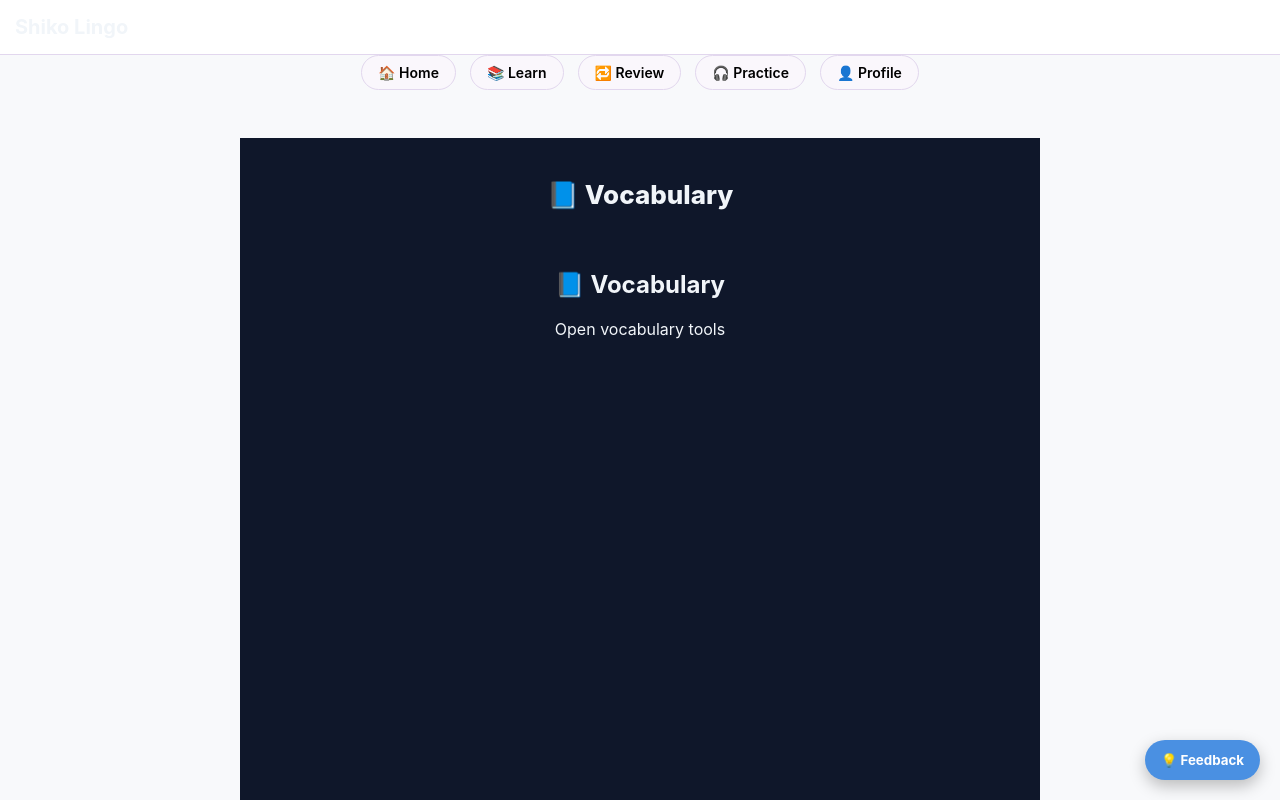
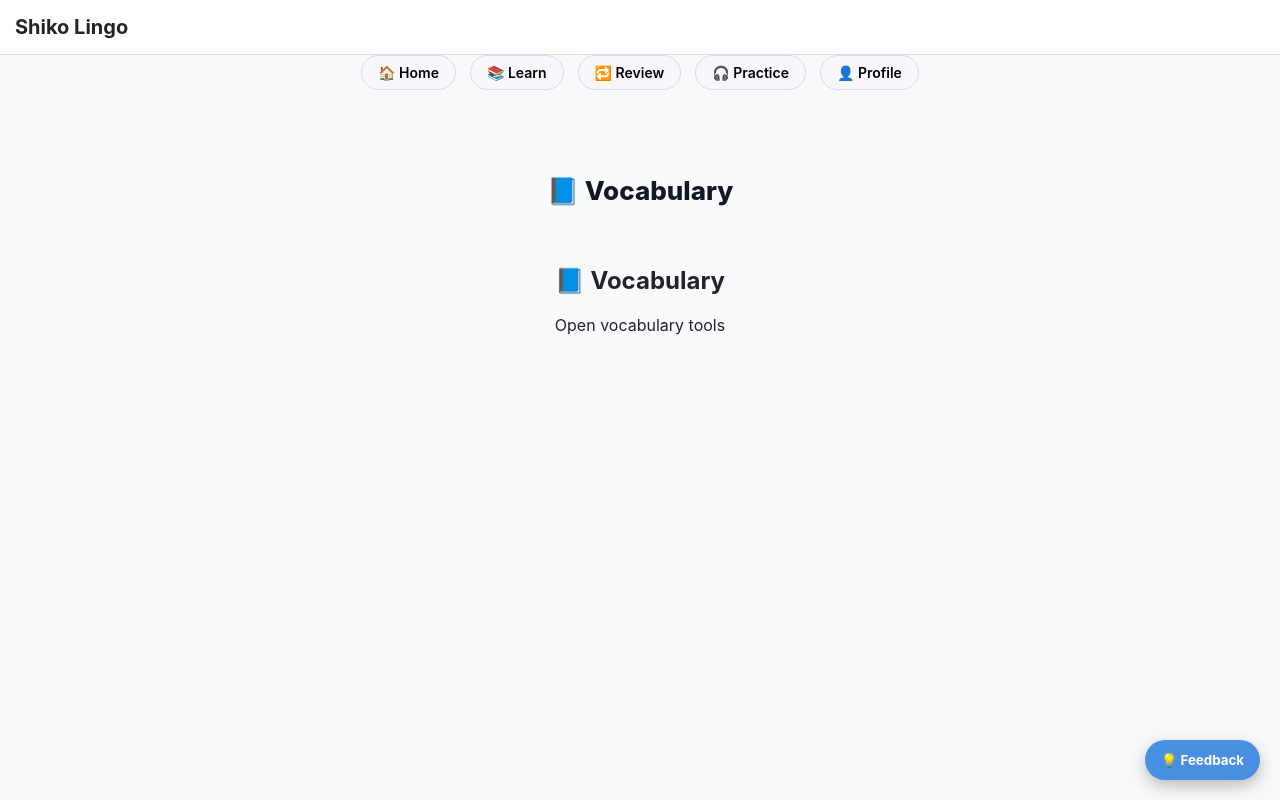
Before and after one commit to egyptianpharoah771-commits/shiko-lingo, a React (Create React App) app: page /vocabulary in a window 1280 px wide. Shown: the top 800 px of the page. Built offline with nearby package versions, Linux system fonts and the light colour scheme; no server answers.

Commit message:
style: switch vocabulary UI to light optimistic design with animations

```diff
--- a/src/vocabulary/vocabulary.css
+++ b/src/vocabulary/vocabulary.css
@@ -1,15 +1,17 @@
+/* =========================
+   🌤️ LIGHT THEME (SAFE)
+========================= */
+
 :root {
-  --bg-main: #0f172a;
-  --bg-card: #1e293b;
-  --bg-soft: #334155;
+  --vocab-bg: #f9fafb;
+  --vocab-card: #ffffff;
+  --vocab-card-soft: #f3f4f6;
+  --vocab-border: #e5e7eb;
 
-  --text-main: #f1f5f9;
-  --text-muted: #94a3b8;
+  --vocab-text: #111827;
+  --vocab-muted: #6b7280;
 
-  --accent: #6366f1;
-  --accent-2: #a855f7;
-
-  --border: #334155;
+  --vocab-accent: #6366f1;
 }
 
 /* =========================
@@ -17,27 +19,24 @@
 ========================= */
 
 .vocab-page {
-  background: var(--bg-main);
+  background: var(--vocab-bg);
   min-height: 100vh;
   max-width: 800px;
   margin: 0 auto;
-  padding: 24px 16px 60px;
+  padding: 20px 14px 50px;
+  animation: fadeIn 0.5s ease;
 }
-
-/* =========================
-   TITLE
-========================= */
 
 .vocab-page h1 {
   font-size: 26px;
   font-weight: 800;
-  color: var(--text-main);
+  color: var(--vocab-text);
   text-align: center;
   margin-bottom: 20px;
 }
 
 /* =========================
-   MENU GRID
+   MENU
 ========================= */
 
 .vocab-menu-grid {
@@ -48,24 +47,24 @@
 }
 
 .menu-card {
-  background: var(--bg-card);
-  border-radius: 16px;
+  background: var(--vocab-card);
+  border-radius: 18px;
   padding: 18px;
   text-align: center;
-  cursor: pointer;
-  border: 1px solid var(--border);
-  transition: 0.2s;
+  border: 1px solid var(--vocab-border);
+  box-shadow: 0 6px 18px rgba(0,0,0,0.05);
+  transition: all 0.25s ease;
 }
 
 .menu-card h2 {
-  color: var(--text-main);
+  color: var(--vocab-text);
   font-size: 15px;
   margin: 0;
 }
 
 .menu-card:hover {
-  transform: translateY(-3px);
-  border-color: var(--accent);
+  transform: translateY(-4px) scale(1.03);
+  box-shadow: 0 12px 25px rgba(0,0,0,0.08);
 }
 
 /* =========================
@@ -75,7 +74,7 @@
 .vocab-level-header {
   font-size: 18px;
   font-weight: 700;
-  color: var(--text-main);
+  color: var(--vocab-text);
   margin-bottom: 12px;
 }
 
@@ -94,19 +93,23 @@
 ========================= */
 
 .vocab-card {
-  background: var(--bg-card);
+  background: var(--vocab-card);
   padding: 16px;
-  border-radius: 18px;
-  border: 1px solid var(--border);
-  color: var(--text-main);
+  border-radius: 20px;
+  border: 1px solid var(--vocab-border);
+  color: var(--vocab-text);
   font-size: 15px;
   font-weight: 600;
-  transition: 0.2s;
+
+  /* ✨ animation */
+  animation: slideUp 0.4s ease;
+  transition: all 0.25s ease;
 }
 
 .vocab-card:hover {
-  border-color: var(--accent);
-  transform: scale(1.01);
+  transform: translateY(-3px);
+  background: var(--vocab-card-soft);
+  border-color: var(--vocab-accent);
 }
 
 /* =========================
@@ -114,9 +117,9 @@
 ========================= */
 
 .vocab-card.locked {
-  background: #1e293b80;
-  color: var(--text-muted);
-  border: 1px dashed var(--border);
+  background: #e5e7eb;
+  color: var(--vocab-muted);
+  opacity: 0.8;
 }
 
 /* =========================
@@ -125,14 +128,14 @@
 
 .vocab-progress {
   height: 6px;
-  background: var(--bg-soft);
+  background: #e5e7eb;
   border-radius: 10px;
-  margin: 10px 0 20px;
+  margin: 10px 0 18px;
 }
 
 .vocab-progress-fill {
   height: 100%;
-  background: linear-gradient(90deg, var(--accent), var(--accent-2));
+  background: linear-gradient(90deg, #6366f1, #a855f7);
 }
 
 /* =========================
@@ -140,20 +143,20 @@
 ========================= */
 
 .vocab-item-card {
-  background: var(--bg-card);
-  border-radius: 14px;
+  background: var(--vocab-card);
+  border-radius: 16px;
   padding: 14px;
-  border: 1px solid var(--border);
+  border: 1px solid var(--vocab-border);
 }
 
 .vocab-item-word {
   font-size: 16px;
   font-weight: 700;
-  color: var(--accent);
+  color: var(--vocab-accent);
 }
 
 .vocab-item-meaning {
-  color: var(--text-main);
+  color: var(--vocab-text);
   margin-top: 6px;
 }
 
@@ -164,13 +167,13 @@
 .vocab-btn {
   width: 100%;
   padding: 12px;
-  border-radius: 12px;
+  border-radius: 14px;
   border: none;
   font-weight: 600;
 }
 
 .vocab-btn.primary {
-  background: var(--accent);
+  background: var(--vocab-accent);
   color: white;
 }
 
@@ -178,3 +181,23 @@
   background: #22c55e;
   color: white;
 }
+
+/* =========================
+   ✨ ANIMATIONS
+========================= */
+
+@keyframes fadeIn {
+  from { opacity: 0; }
+  to { opacity: 1; }
+}
+
+@keyframes slideUp {
+  from {
+    opacity: 0;
+    transform: translateY(10px);
+  }
+  to {
+    opacity: 1;
+    transform: translateY(0);
+  }
+}
```
